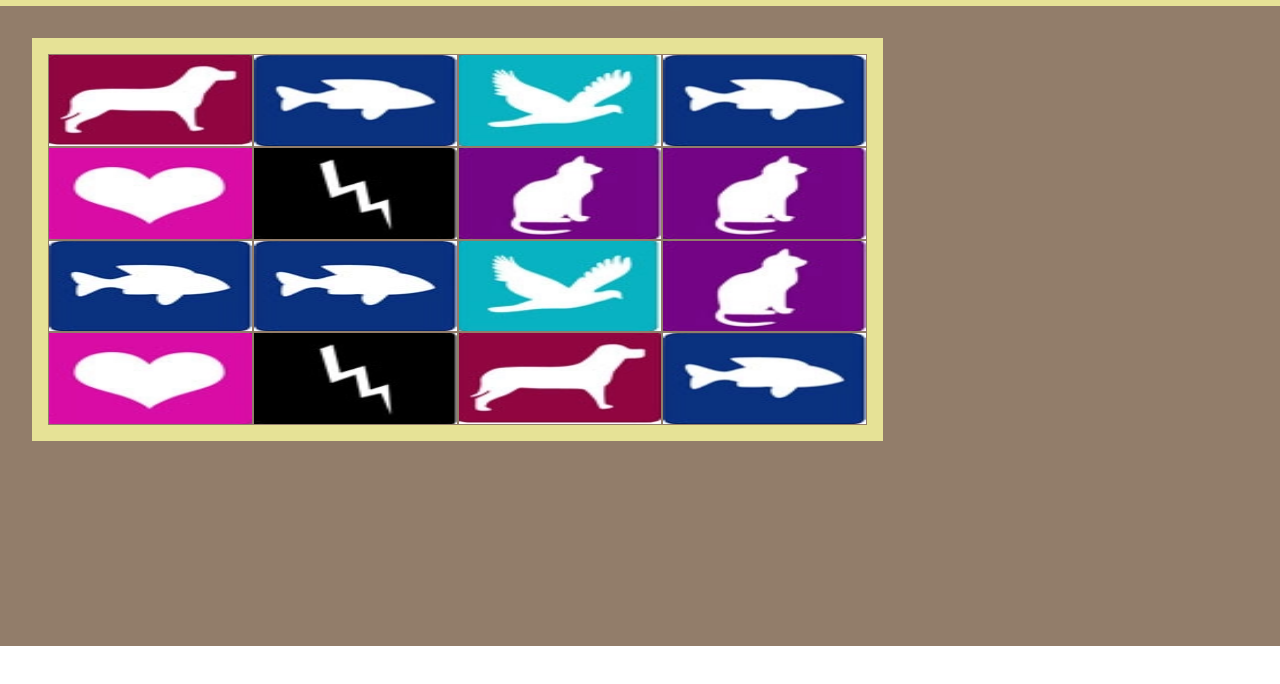
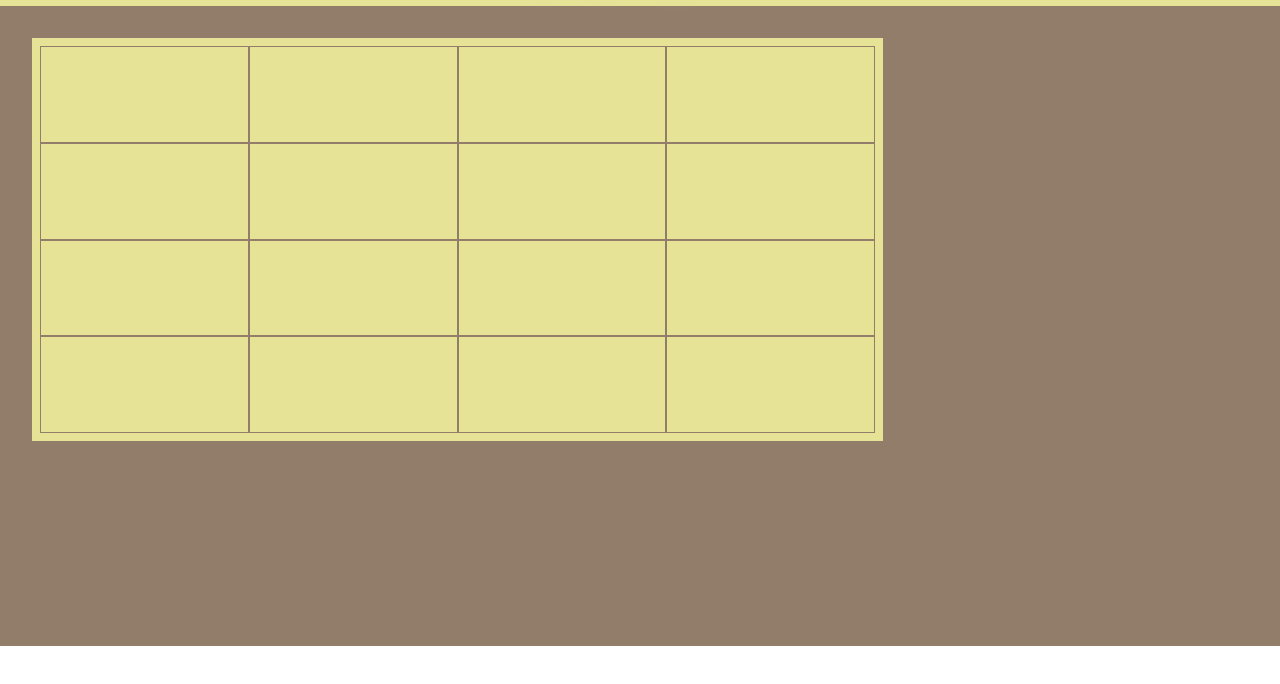
Before and after one commit to ShyroVO/Eval-Jeu-Memory, a plain HTML site: page index.html in a window 1280 px wide. Both pictures are taken after a click on the button "Start". Shown: the part 90-774 px from the top of the page. Drawn offline with Linux system fonts and the light colour scheme.

Commit message:
0.7 / Presque bon

```diff
--- a/app.js
+++ b/app.js
@@ -2,9 +2,11 @@
 let card = [
     "Bird", "Bone", "Cat", "Dog", "Fish", "Heart", "Snail", "Thunder",
 ]
+let round = 2;
 
 // LET:
 let startButton = document.getElementById('startGame');
+let cases = document.g
 
 //LET SCREEN:
 let gameScreen = document.getElementById('gameScreen');
@@ -16,36 +18,93 @@ startButton.addEventListener('click', start);
 let startcount = true;
 
 function start(){
+    let identifiant = 0;
+
     if (startcount === true){
-        for (let nbCase = 1; nbCase <= 16; nbCase++){
-            let createDiv = document.createElement('div');
-            let createimage = document.createElement('img');
-            gameScreen.appendChild(createDiv);
-            createDiv.appendChild(createimage);
+        let cardRandom = Array.from(card);
+        let compteur = 0;
 
-            let randomCaseClass = Math.floor((Math.random() * card.length));
-            createDiv.classList.add( "card" + card[randomCaseClass] )
-            createimage.src = "card" + card[randomCaseClass] + ".PNG";
+// Search and attribute div for two cards:
+        function bouclePlacements (){
+            for (let nbCase = 1; nbCase <= 8; nbCase++){
+                let createDiv = document.createElement('div');
+                let createimage = document.createElement('img');
+                gameScreen.appendChild(createDiv);
+                createDiv.appendChild(createimage);
 
-            console.log("card"+card[randomCaseClass]);
+                let randomCaseClass = Math.floor((Math.random() * cardRandom.length));
+                createDiv.classList.add( "card" + cardRandom[randomCaseClass] );
+                createDiv.classList.add('cards');
+                createDiv.id = identifiant;
+                createDiv.classList.add("false");
+                createimage.src = "card" + cardRandom[randomCaseClass] + ".PNG";
+                cardRandom.splice(randomCaseClass, 1);
+                identifiant++;
 
-            startButton.innerHTML = "Restart";
-            startcount = false;
+                if (nbCase === 8 && compteur === 0){
+                    cardRandom = Array.from(card);
+                    compteur = 1;
+                    bouclePlacements();
+                }
+
+                startButton.innerHTML = "Restart";
+                startcount = false;
+
+            }
+
         }
+// Search for complete case:
+        bouclePlacements();
+
     }
 
+// Reset:
     else if (startcount === false){
         for (let nbCase = 1; nbCase <= 16; nbCase++){
             gameScreen.innerHTML = "";
 
             startcount = true;
+            round = 2;
             start();
         }
     }
 
+    cardSelect();
+
 }
 
-// Random image case:
-function randomCase(){
+// Select card:
+function cardSelect (){
+    let cards = document.getElementsByClassName('cards');
+    let cardsSelections = [];
+    console.log(cards.length);
+
+    for (let card of cards){
+        card.addEventListener('click', function (){
+        console.log('test');
+
+            if (round !== 0) {
+
+                if (card.classList.contains("false")) {
+                    card.classList.remove("false");
+                    card.classList.add("true");
+
+                    cardsSelections.push(card.classList);
+                    console.log(cardsSelections);
+                    round--;
+                }
+
+                else if (round === 0){
+                    if (cardsSelections[0] === cardsSelections[1]){
+
+                    }
+                }
+
+            }
+
+
+
+        })
+    }
 
 }
--- a/style.css
+++ b/style.css
@@ -70,13 +70,14 @@ header #darkMode {
     background: #E6E296;
     display: flex;
     flex-wrap: wrap;
-    padding: 1rem;
+    padding: 0.5rem;
 }
 
 #gameScreen div {
     width: 25%;
     height: 25%;
     border: solid #927D6A 1px;
+    padding: 0.5rem;
 }
 
 #gameScreen div:hover {
@@ -86,4 +87,13 @@ header #darkMode {
 #gameScreen div img {
     height: 100%;
     width: 100%;
+    border-radius: 1rem;
 }
+
+.false img {
+    opacity: 0;
+}
+
+.true img {
+    opacity: 1;
+}
```
